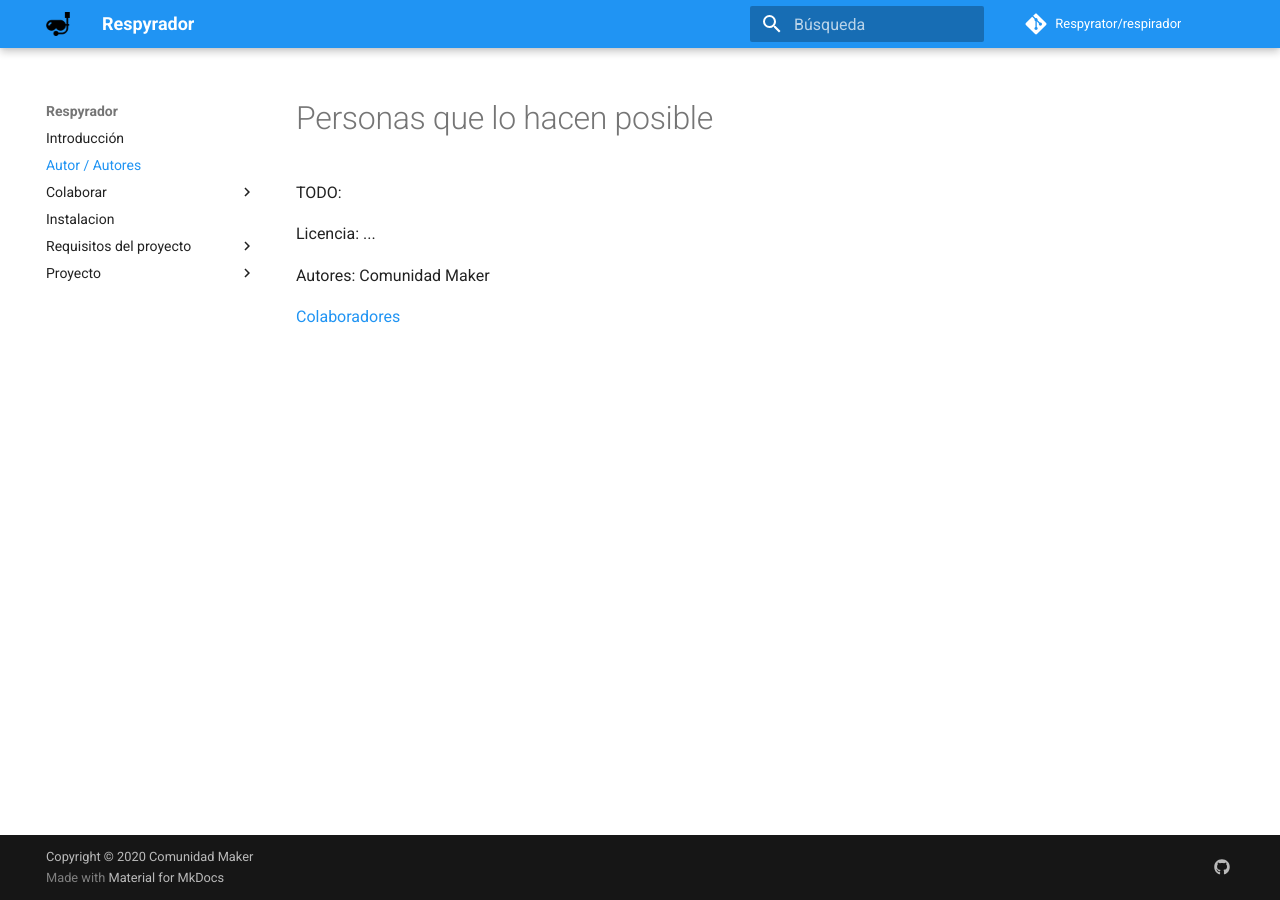
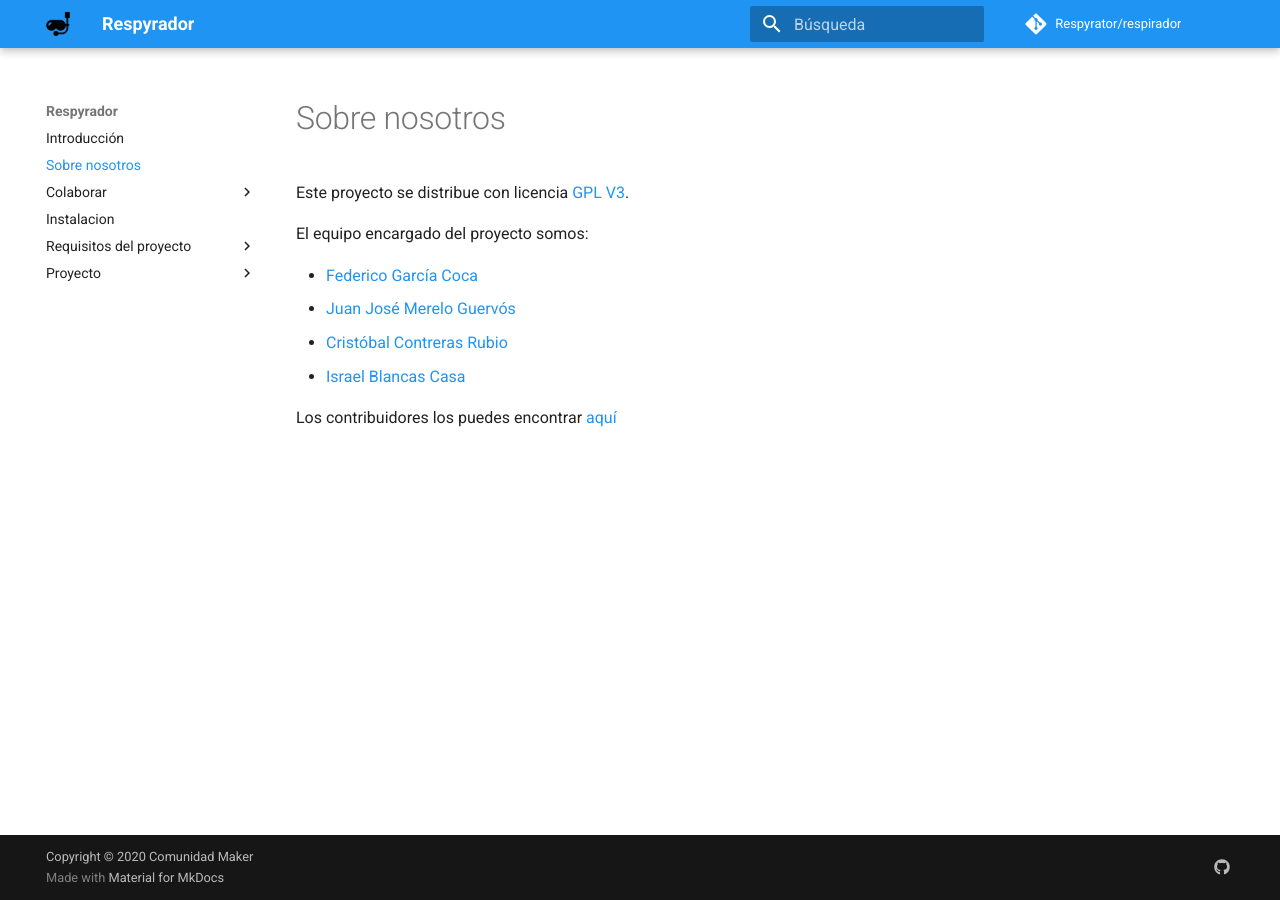
Before and after one commit to Respyrator/Respyrator.github.io, an MkDocs documentation site: the page built from docs/about.md, in a window 1280 px wide. Built offline with MkDocs 1.6.1 and Material for MkDocs 9.7.7, drawn with Linux system fonts in a browser that asks for light colours; comment, search, counter and statistics services are not loaded.

Commit message:
contribuidores

```diff
--- a/docs/about.md
+++ b/docs/about.md
@@ -1,9 +1,12 @@
-# Personas que lo hacen posible
+# Sobre nosotros
 
-TODO:
+Este proyecto se distribue con licencia [GPL V3](https://www.gnu.org/licenses/gpl-3.0.html).
 
-Licencia: ...
+El equipo encargado del proyecto somos:
 
-Autores: Comunidad Maker
+- [Federico García Coca]()
+- [Juan José Merelo Guervós]()
+- [Cristóbal Contreras Rubio]()
+- [Israel Blancas Casa]()
 
-[Colaboradores](https://github.com/Respyrator/respirador/graphs/contributors)
+Los contribuidores los puedes encontrar [aquí](https://github.com/Respyrator/respirador/graphs/contributors)
--- a/mkdocs.yml
+++ b/mkdocs.yml
@@ -22,7 +22,7 @@ extra:
 nav:
   # Info del proyecto y autores
   - Introducción: index.md
-  - Autor / Autores: about.md # TODO:
+  - Sobre nosotros: about.md # TODO:
     # Colaboración
   - Colaborar:
     - Como colaborar: colaborar/colaborar.md
```
